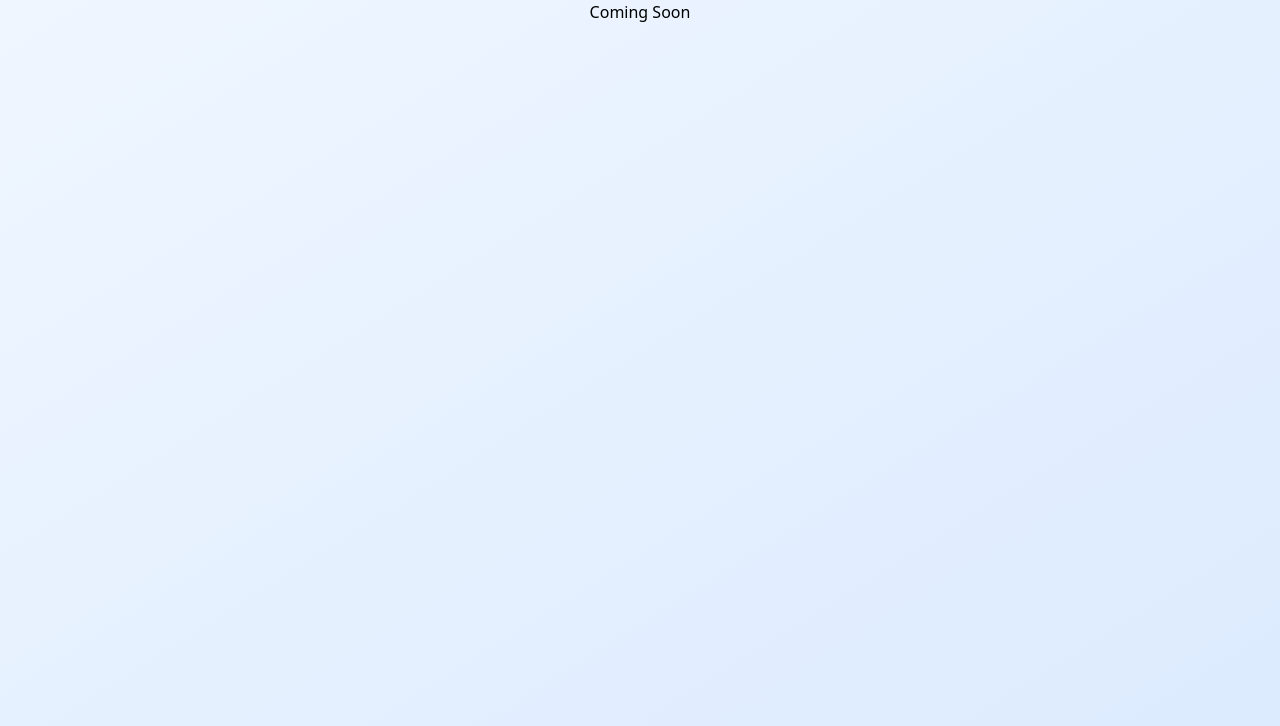
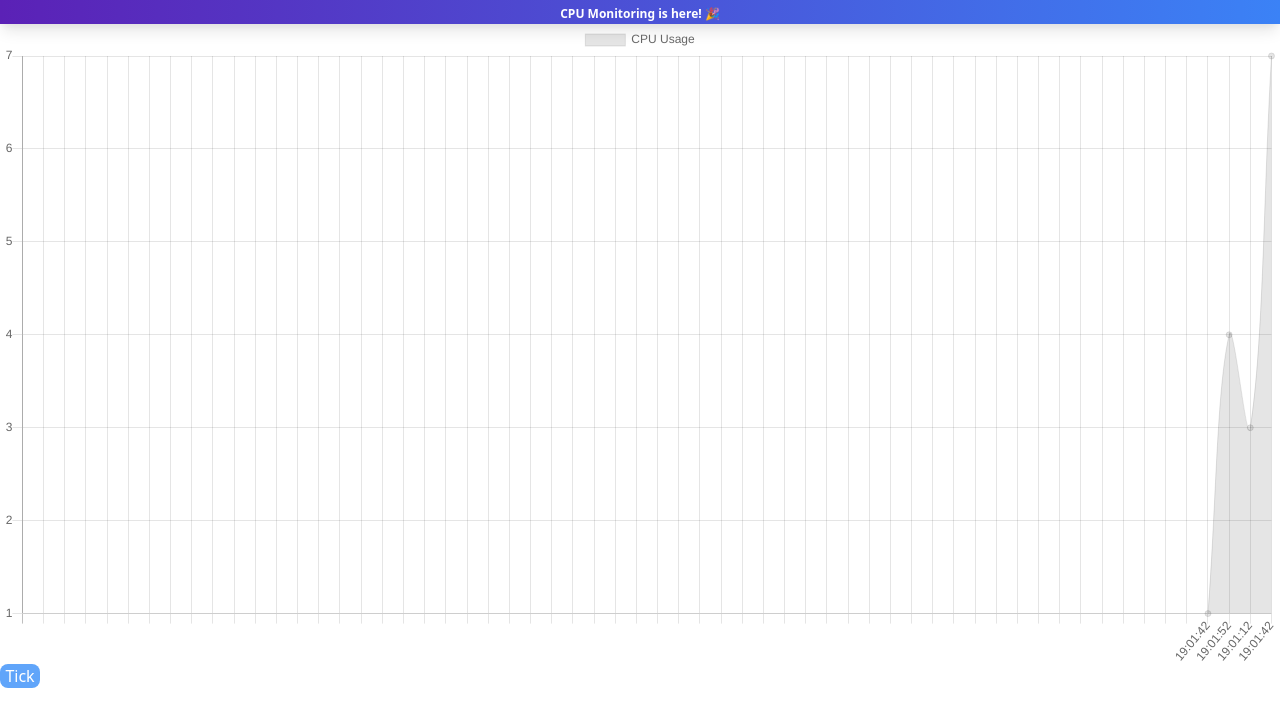
Before and after one commit to maxscott/cpu-monitor, a React (Create React App) app: page / in a window 1280 px wide. Shown: the top 726 px of the page. Built offline with nearby package versions, Linux system fonts and the light colour scheme.

Commit message:
React-chartjs + something reasonable rendering 😅

```diff
--- a/package.json
+++ b/package.json
@@ -13,8 +13,10 @@
     "@types/react": "^16.14.2",
     "@types/react-dom": "^16.9.10",
     "autoprefixer": "^9.8.6",
+    "chart.js": "^2.9.4",
     "postcss": "^7.0.35",
     "react": "^17.0.1",
+    "react-chartjs-2": "^2.11.1",
     "react-dom": "^17.0.1",
     "react-scripts": "4.0.1",
     "tailwindcss": "npm:@tailwindcss/postcss7-compat@^2.0.2",
--- a/src/App.tsx
+++ b/src/App.tsx
@@ -1,9 +1,62 @@
+// import { useState, useEffect } from 'react';
+import { Line } from 'react-chartjs-2';
+import moment from 'moment';
+
 function App() {
+	// Container for chart data
+	const now = moment();
+	const rawData = new Array(56).fill(null).concat([
+		{
+			x: now.add(0, 'seconds').toDate(),
+			y: 1
+		}, {
+			x: now.add(10, 'seconds').toDate(),
+			y: 4
+		}, {
+			x: now.add(20, 'seconds').toDate(),
+			y: 3
+		}, {
+			x: now.add(30, 'seconds').toDate(),
+			y: 7
+		},
+	]);
+
+	const { data, options } =  {
+		data: {
+			labels: rawData.map(a => !a ? "" : moment(a.x).format("HH:MM:ss")),
+			datasets: [{
+				label: 'CPU Usage',
+				data: rawData,
+				borderWidth: 1
+			}]
+		},
+		options: {
+			xAxes: [{
+				type: 'time',
+				ticks: {
+					autoSkip: true,
+					maxTicksLimit: 20
+				}
+			}]
+		}
+	}
+
   return (
-    <div className="h-screen bg-gradient-to-br from-blue-50 to-blue-100">
-      <header>
-        <h3 className="text-center">Coming Soon</h3>
+    <div className="h-screen bg-white">
+      <header className="w-screen h-6 bg-gradient-to-r from-purple-800 to-blue-500 shadow-lg">
+				<div className="text-center">
+					<span className="subpixel-antialiased text-white font-sans font-semibold text-xs">CPU Monitoring is here! 🎉</span>
+				</div>
       </header>
+			<div className="container">
+				<Line
+					data={data}
+					options={options}/>
+				<button
+					className="bg-blue-400 text-white rounded-lg w-10"
+					onClick={() => alert('tick')}
+					>Tick</button>
+			</div>
     </div>
   );
 }
```
Also changed, not shown: 2 other files (tests, documents, lock files or other folders).
